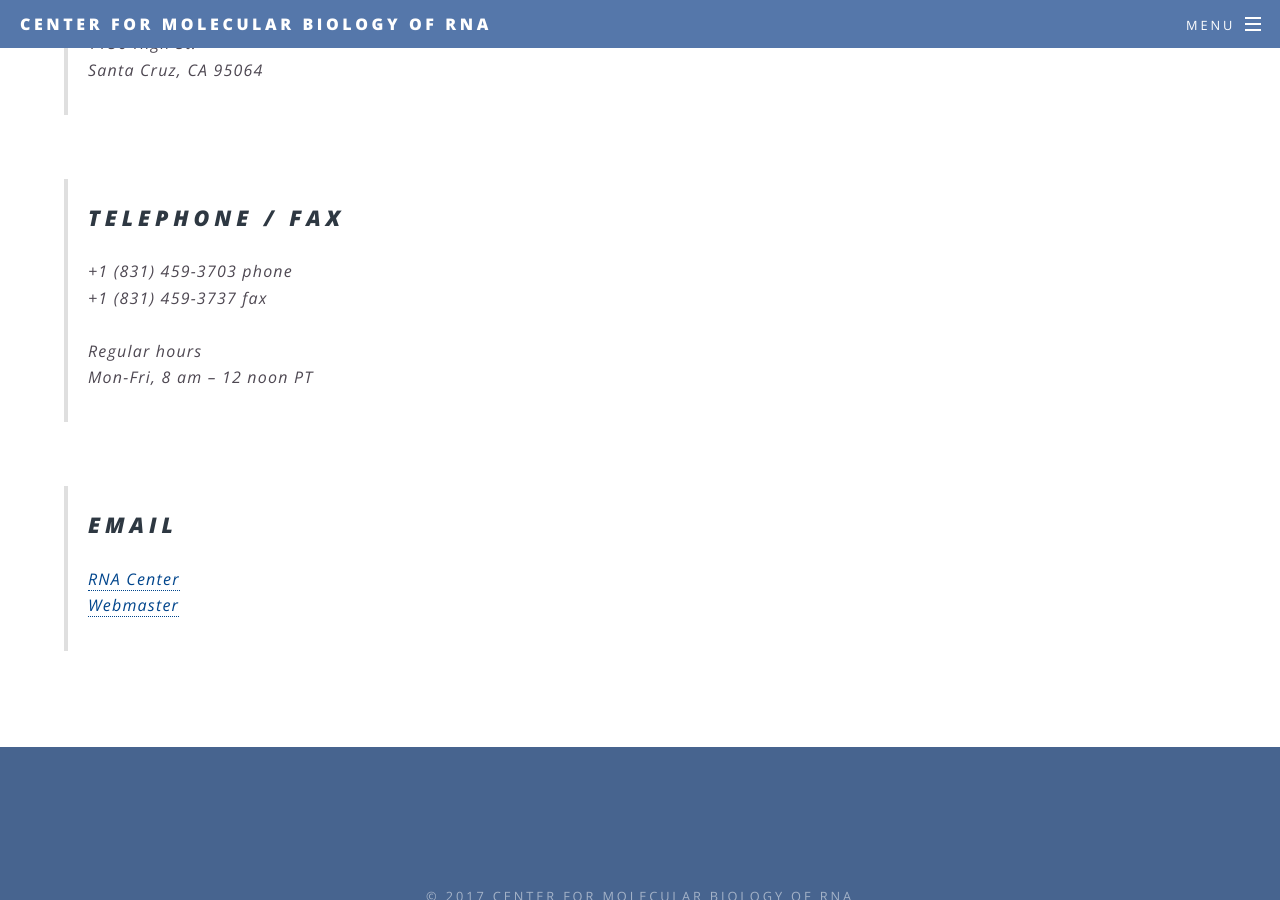
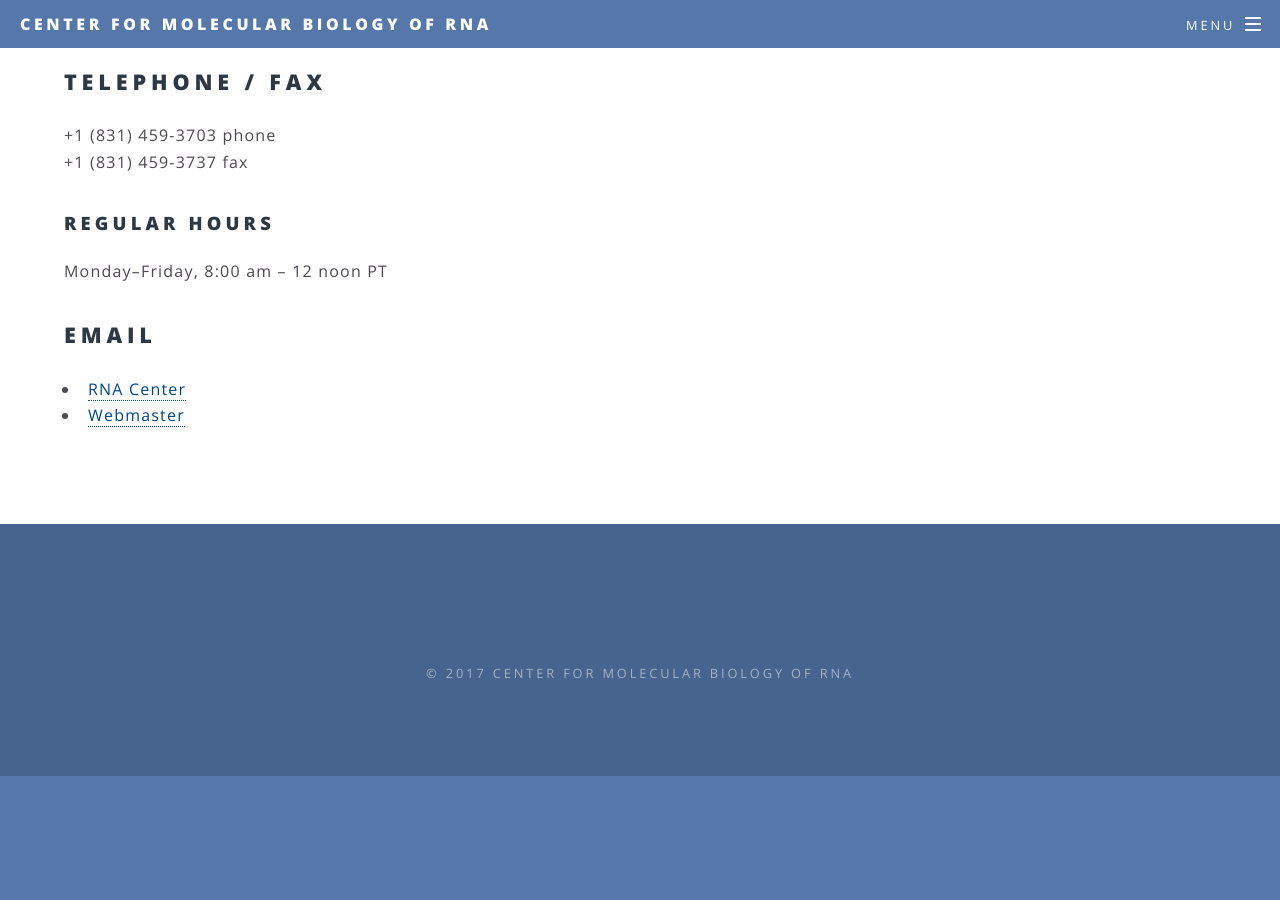
Before and after one commit to luckyluke007/RNA-master, a Jekyll site: the page built from source/contact-us.md, in a window 1280 px wide and 900 px high, scrolled down 565 px. Built offline with Jekyll 4.4.1, drawn with Linux system fonts in a browser that asks for light colours; after the commit the page ends 1341 px from its top, so only the background shows below that.

Commit message:
Remove unnecessary HTML from contact page

```diff
--- a/source/contact-us.md
+++ b/source/contact-us.md
@@ -6,20 +6,20 @@
 ---
 
 
-> ## Address
-RNA Center <br/>
-Sinsheimer Labs, UCSC <br/>
-1156 High St. <br/>
-Santa Cruz, CA 95064 <br/>
+## Address
+RNA Center
+Sinsheimer Labs, UCSC
+1156 High St.
+Santa Cruz, CA 95064
 
 
-> ## Telephone / Fax
-+1 (831) 459-3703 phone <br/>
-+1 (831) 459-3737 fax<br/><br/>
-Regular hours <br/>
-Mon-Fri, 8 am – 12 noon PT
+## Telephone / Fax
++1 (831) 459-3703 phone
++1 (831) 459-3737 fax
 
+### Regular hours
+Monday–Friday, 8:00 am – 12 noon PT
 
-> ## Email
-[RNA Center](mailto:ptveit@ucsc.edu)<br/>
-[Webmaster](mailto:donohue@ucsc.edu)
+## Email
+- [RNA Center](mailto:ptveit@ucsc.edu)<br/>
+- [Webmaster](mailto:donohue@ucsc.edu)
```
